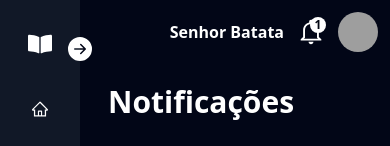
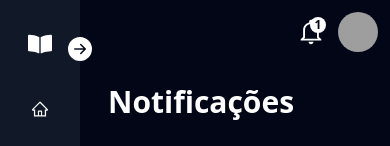
Before and after one commit to gabomoreira/learn-frontend, a React (Vite) app: page /notifications in a window 390 px wide. Shown: the top 146 px of the page. Built offline with nearby package versions, Linux system fonts and the light colour scheme; grey boxes are pictures that could not be loaded.

Commit message:
feat: hidden name in header component

```diff
--- a/src/shared/components/Header/index.tsx
+++ b/src/shared/components/Header/index.tsx
@@ -11,7 +11,7 @@ export const Header = () => {
 
   return (
     <div className="flex w-full px-3 py-3 gap-3 items-center justify-end bg-transparent">
-        <div className='font-semibold'>
+        <div className='hidden sm:block font-semibold'>
             Senhor Batata
         </div>
 
```
